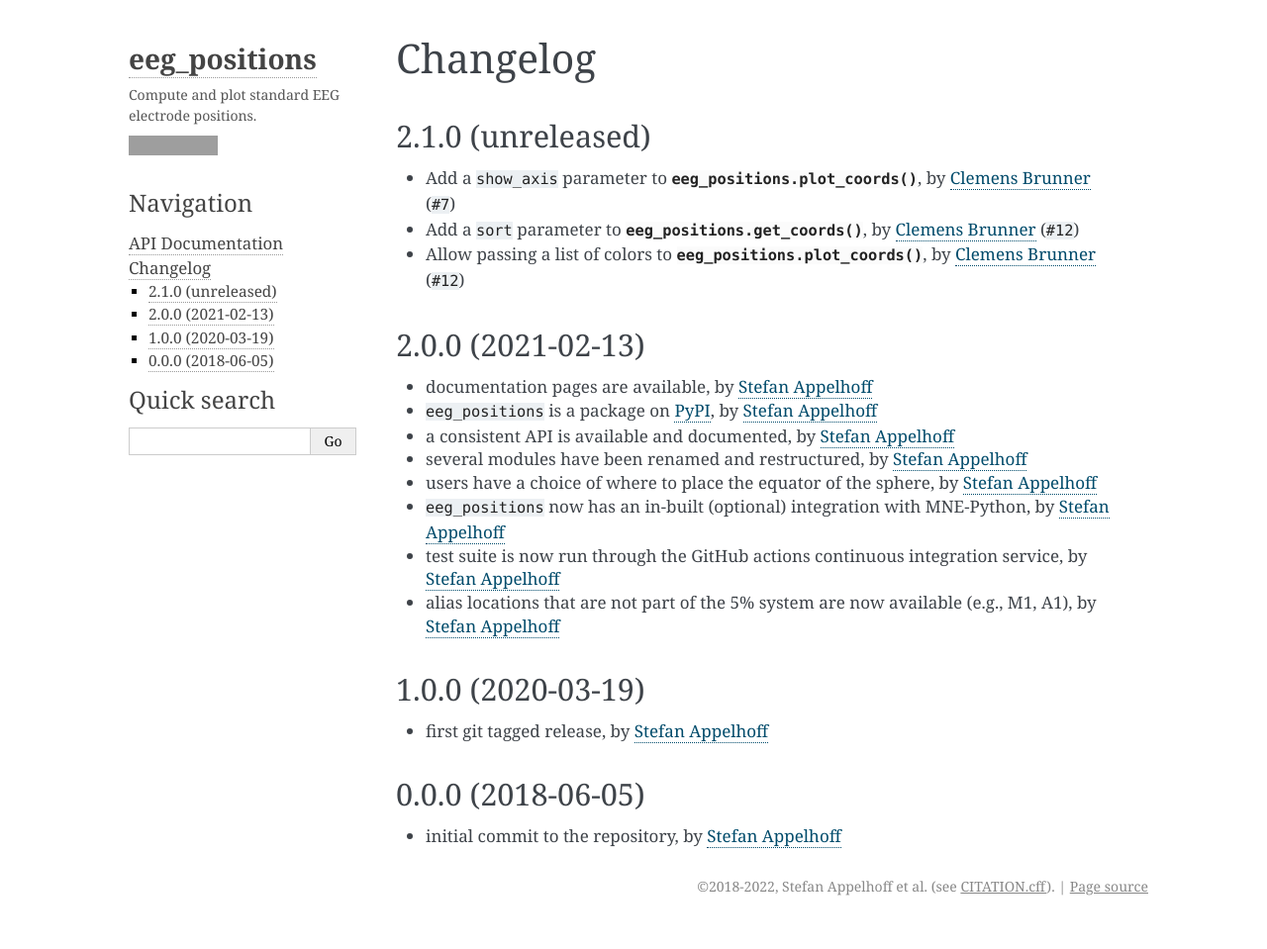
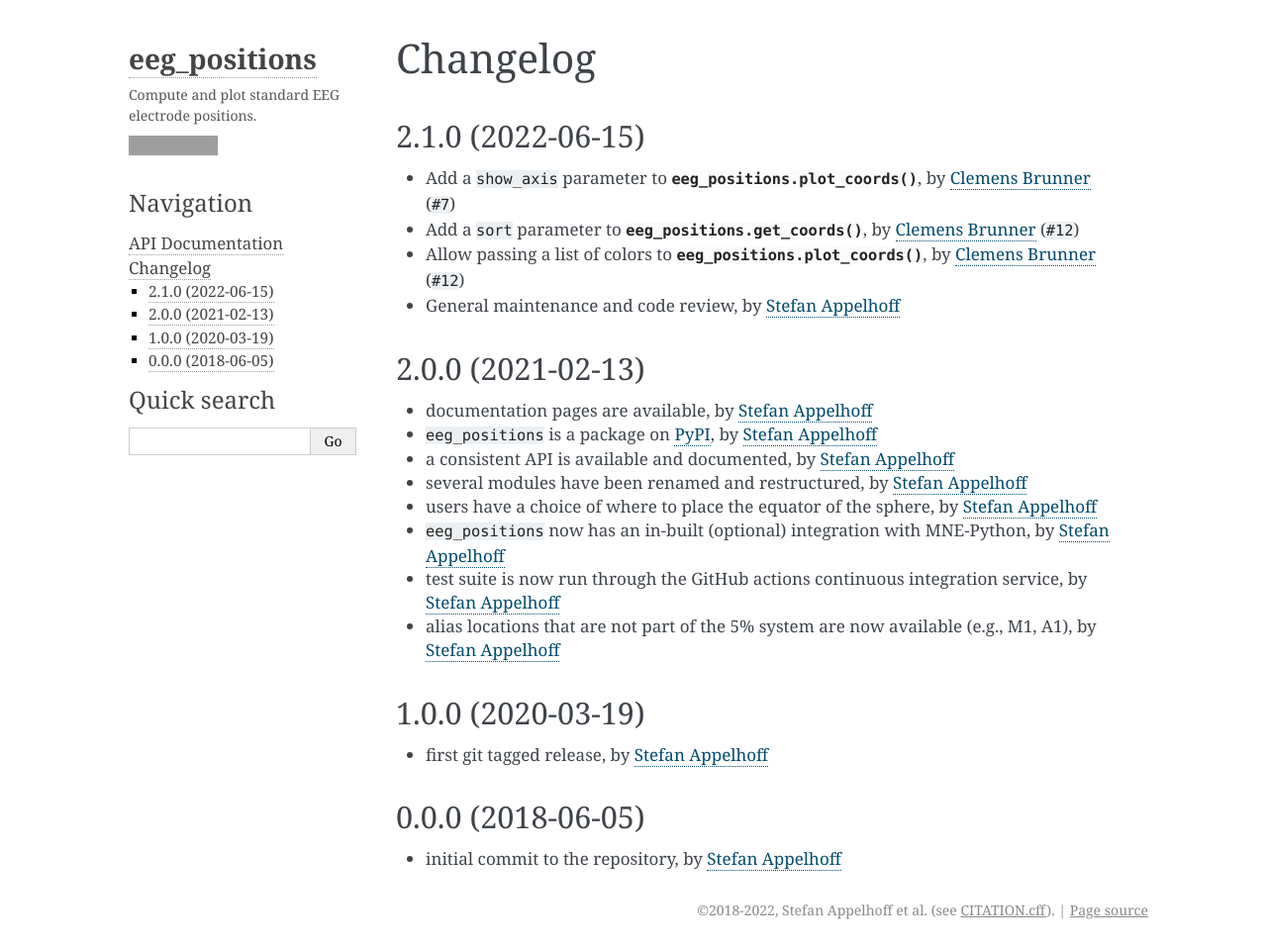
Before and after one commit to sappelhoff/eeg_positions, a Sphinx documentation site: the page built from docs/changes.rst, in a window 1280 px wide and 959 px high. Shown: the whole window at 99% size. Built offline with Sphinx 7.4.7, drawn with Linux system fonts in a browser that asks for light colours; pages that are not in the unit, such as notebooks, are missing from menus; cross-references to code outside the pages are shown as plain code; grey boxes are pictures that could not be loaded.

Commit message:
REL: 2.1.0

```diff
--- a/docs/changes.rst
+++ b/docs/changes.rst
@@ -7,11 +7,12 @@ Changelog
 .. _Stefan Appelhoff: https://stefanappelhoff.com/
 .. _Clemens Brunner: https://github.com/cbrnr
 
-2.1.0 (unreleased)
+2.1.0 (2022-06-15)
 ------------------
 - Add a ``show_axis`` parameter to :func:`eeg_positions.plot_coords`, by `Clemens Brunner`_ (:github:`#7`)
 - Add a ``sort`` parameter to :func:`eeg_positions.get_coords`, by `Clemens Brunner`_ (:github:`#12`)
 - Allow passing a list of colors to :func:`eeg_positions.plot_coords`, by `Clemens Brunner`_ (:github:`#12`)
+- General maintenance and code review, by `Stefan Appelhoff`_
 
 2.0.0 (2021-02-13)
 ------------------
--- a/eeg_positions/__init__.py
+++ b/eeg_positions/__init__.py
@@ -1,6 +1,6 @@
 """Compute and plot standard EEG electrode positions."""
 
-__version__ = "2.1.0.dev0"
+__version__ = "2.1.0"
 
 
 from eeg_positions.compute import (
```
Also changed, not shown: .github/CONTRIBUTING.md (added).
